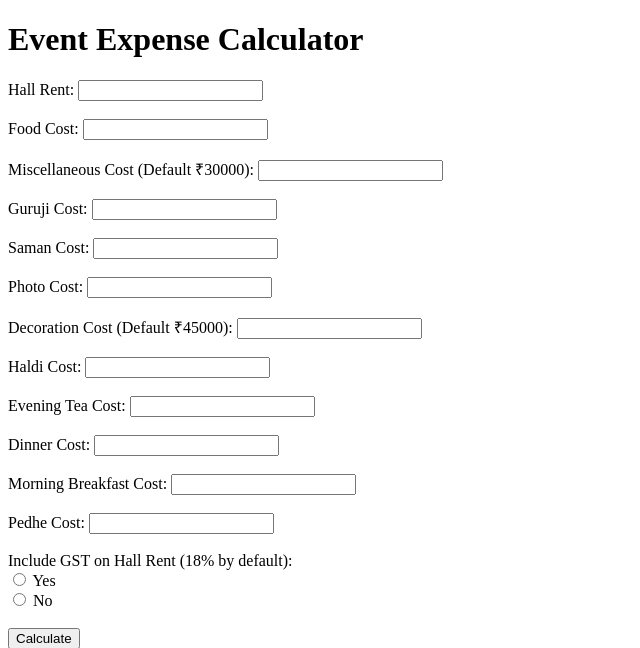
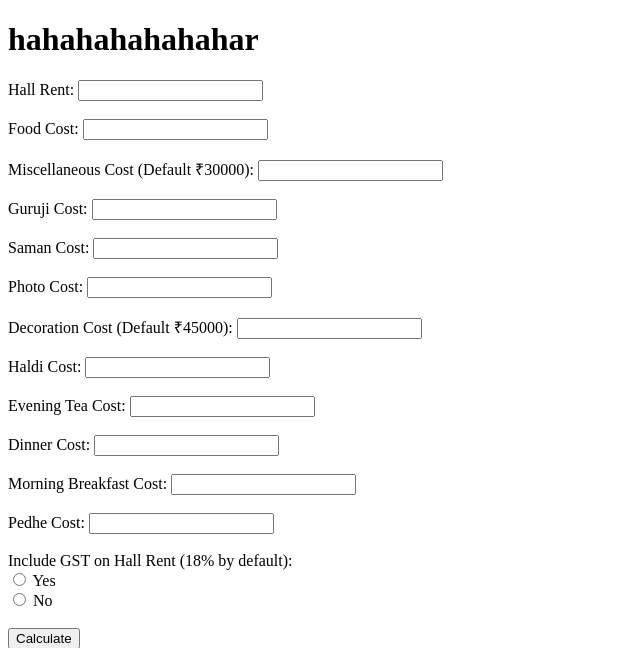
Before and after one commit to spawar20/app, a Flask app: page / in a window 1280 px wide. Shown: the top 648 px of the page, without its empty margins (0-640 px from the left). Run offline with Flask 3, Linux system fonts and the light colour scheme.

Commit message:
Update index.html

```diff
--- a/templates/index.html
+++ b/templates/index.html
@@ -6,7 +6,7 @@
     <title>Event Expense Calculator</title>
 </head>
 <body>
-    <h1>Event Expense Calculator</h1>
+    <h1>hahahahahahahar</h1>
     <form method="POST">
         <label for="hall_rent">Hall Rent:</label>
         <input type="number" id="hall_rent" name="hall_rent" step="0.01" value="{{ result.hall_rent if result.hall_rent is not none else '' }}" required><br><br>
```
